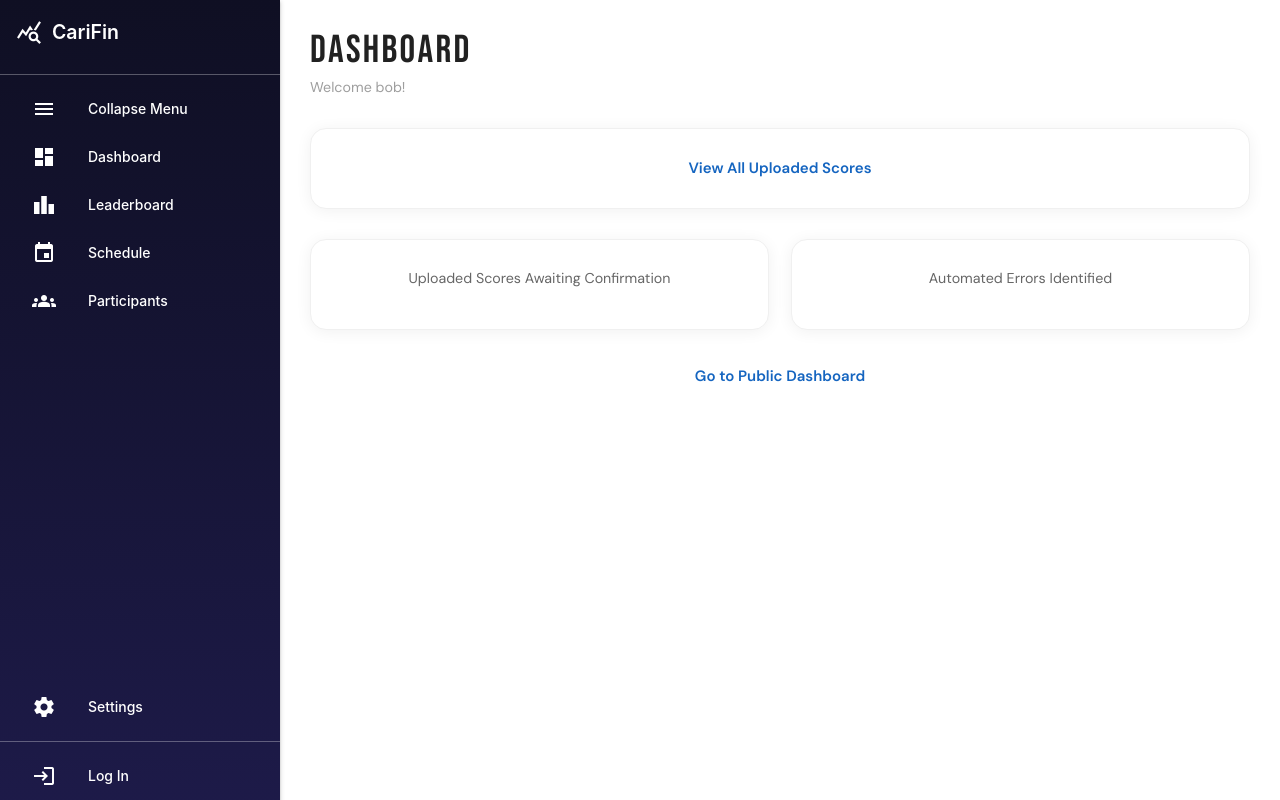
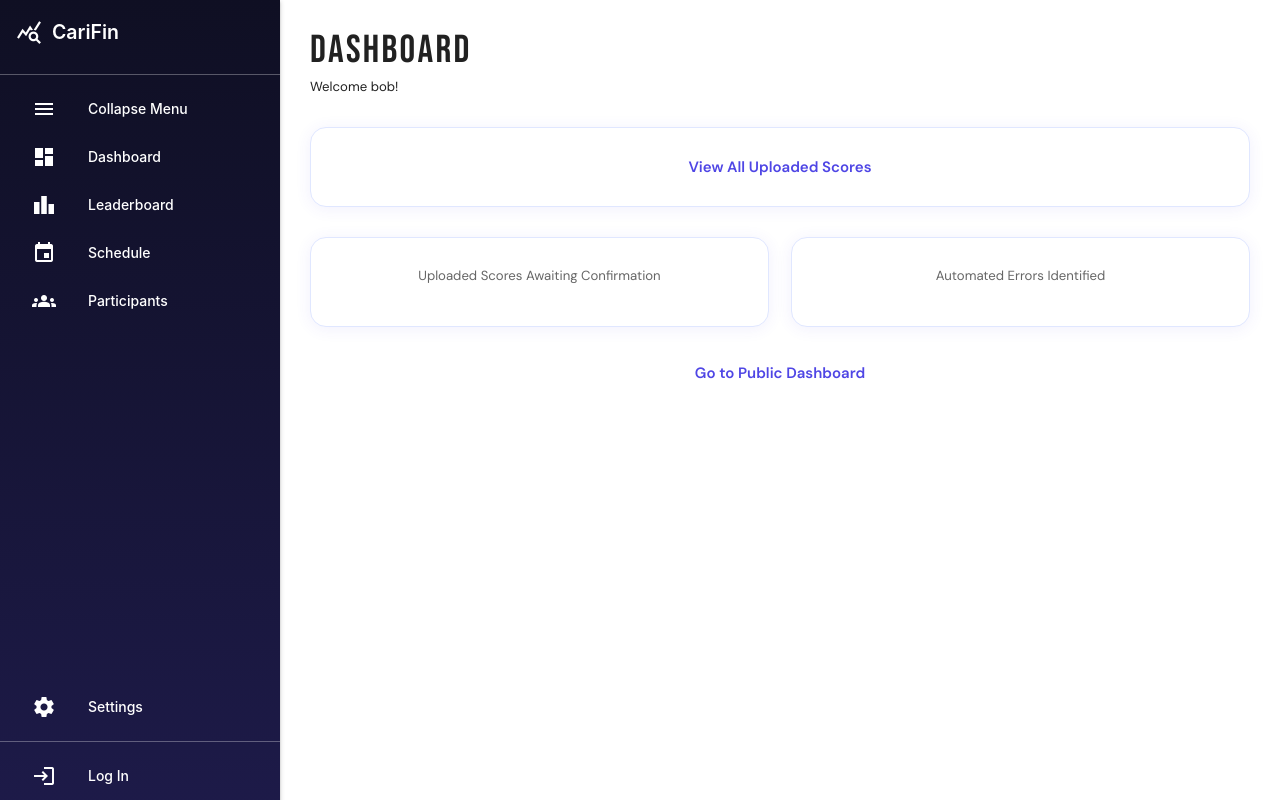
Before and after one commit to CarifinResultsSystem/INFO3604Project, a Flask app: template App/templates/judge/judge.html in a window 1280 px wide. Run offline with Flask 3, Linux system fonts and the light colour scheme; the template is opened without the code that fills it: values that come from a table or form of the project are taken from there, others are empty; data comes from the database, SQL or seed files in the repository.

Commit message:
Update Judge.css Fonts

```diff
--- a/App/static/judge/judge.css
+++ b/App/static/judge/judge.css
@@ -1,8 +1,6 @@
 @import url('https://fonts.googleapis.com/css2?family=Bebas+Neue&family=DM+Sans:wght@300;400;500;600&display=swap');
 
-
-/* ---------------- DASHBOARD ROOT ---------------- */
-
+/* DASHBOARD ROOT*/
 .dashboard-root {
   font-family: 'DM Sans', sans-serif;
   max-width: 1100px;
@@ -10,8 +8,7 @@
   padding-bottom: 40px;
 }
 
-/* ---------------- PAGE HEADER ---------------- */
-
+/* PAGE HEADER*/
 .dashboard-header {
   margin-bottom: 30px;
 }
@@ -20,42 +17,42 @@
   font-family: 'Bebas Neue', sans-serif;
   font-size: 2.6rem;
   letter-spacing: 0.06em;
+  color: var(--text);
   margin: 0;
 }
 
 .dashboard-subtitle {
-    font-size: 0.95rem;
-    color: #9e9e9e;
+  font-size: 0.88rem;
+  color: var(--muted);
   margin-top: 4px;
 }
 
-/* ---------------- TOP ACTION CARD ---------------- */
-
+/* TOP ACTION CARD */
 .dashboard-action-card {
   background: #fff;
   border-radius: 16px;
   padding: 28px;
   margin-bottom: 30px;
-    border: 1px solid #f0f0f0;
-    box-shadow: 0 2px 16px rgba(0, 0, 0, 0.06);
+  border: 1px solid var(--border);
+  box-shadow: var(--shadow);
   text-align: center;
-    transition: 0.2s ease;
   cursor: pointer;
+  transition: box-shadow 0.2s, transform 0.2s;
 }
 
 .dashboard-action-card:hover {
-    box-shadow: 0 6px 24px rgba(0, 0, 0, 0.08);
+  box-shadow: var(--shadow-hover);
   transform: translateY(-2px);
 }
 
 .dashboard-action-card span {
+  font-family: 'DM Sans', sans-serif;
   font-weight: 600;
   font-size: 1rem;
-    color: #1565c0;
+  color: var(--blue);
 }
 
-/* ---------------- STATS SECTION ---------------- */
-
+/*STATS*/
 .dashboard-stats {
   display: grid;
   grid-template-columns: repeat(2, 1fr);
@@ -63,25 +60,18 @@
   margin-bottom: 35px;
 }
 
-@media (max-width: 768px) {
-    .dashboard-stats {
-        grid-template-columns: 1fr;
-    }
-}
-
-/* ---------------- STAT CARD ---------------- */
-
 .dashboard-stat-card {
   background: #fff;
   border-radius: 16px;
   padding: 28px;
-    border: 1px solid #f0f0f0;
-    box-shadow: 0 2px 16px rgba(0, 0, 0, 0.06);
+  border: 1px solid var(--border);
+  box-shadow: var(--shadow);
   text-align: center;
 }
 
 .dashboard-stat-label {
-    font-size: 0.95rem;
+  font-family: 'DM Sans', sans-serif;
+  font-size: 0.88rem;
   color: #666;
   margin-bottom: 12px;
 }
@@ -90,29 +80,33 @@
   font-family: 'Bebas Neue', sans-serif;
   font-size: 3rem;
   letter-spacing: 0.05em;
-    color: #7b1fa2;
+  color: var(--purple);
 }
 
-/* Optional variation for error card */
 .dashboard-stat-card.errors .dashboard-stat-number {
-    color: #e53935;
+  color: var(--red);
 }
 
-/* ---------------- PUBLIC DASHBOARD LINK ---------------- */
-
+/* PUBLIC DASHBOARD LINK*/
 .dashboard-public-link {
   text-align: center;
   margin-top: 10px;
 }
 
 .dashboard-public-link a {
+  font-family: 'DM Sans', sans-serif;
   font-weight: 600;
   text-decoration: none;
-    color: #1565c0;
-    transition: 0.2s ease;
+  color: var(--blue);
+  transition: color 0.2s;
 }
 
 .dashboard-public-link a:hover {
   text-decoration: underline;
   color: #0d47a1;
 }
+
+/* RESPONSIVE */
+@media (max-width: 768px) {
+  .dashboard-stats { grid-template-columns: 1fr; }
+}
```
Lines whose indentation alone changed are shown as unchanged.
